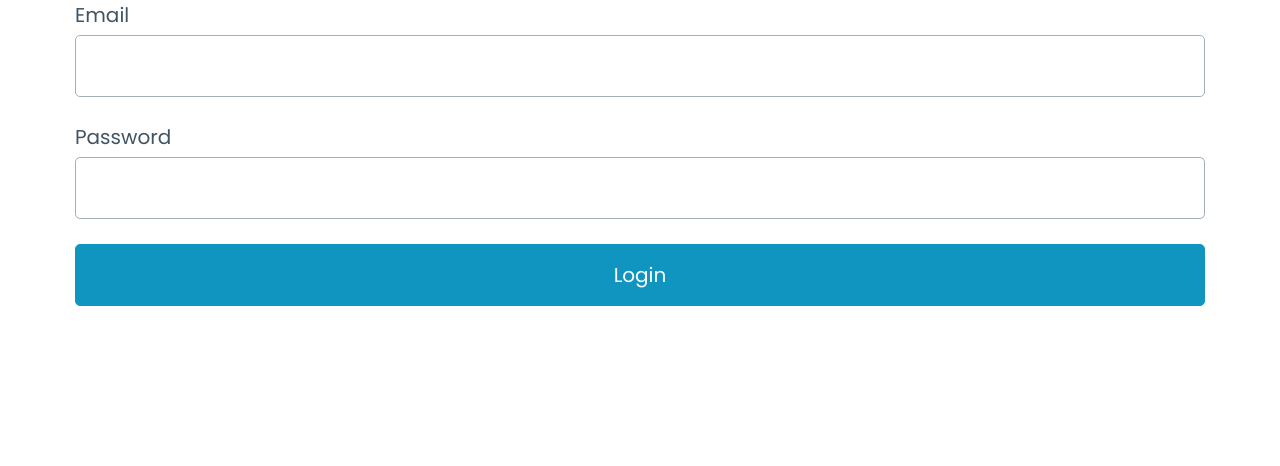
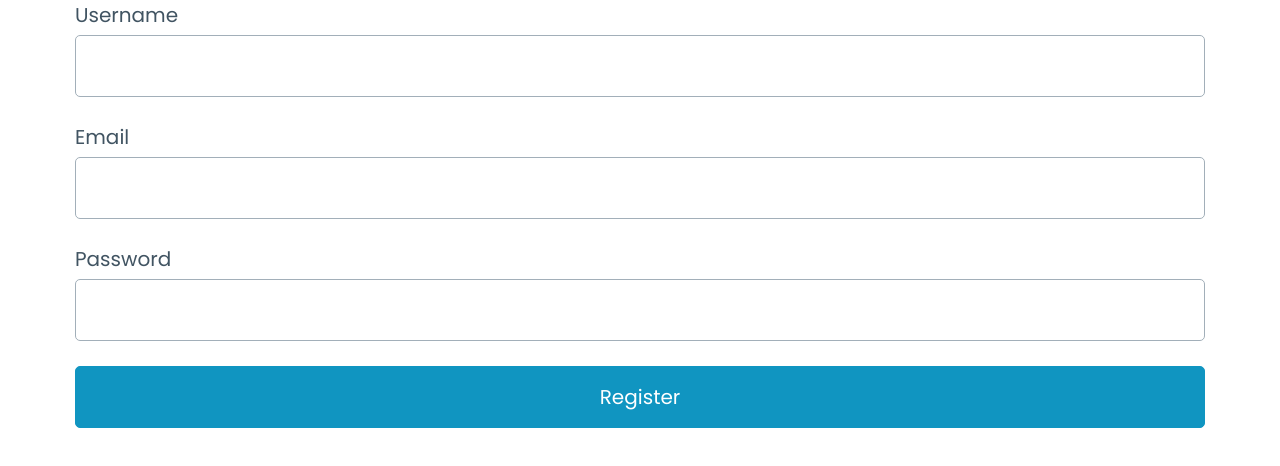
Before and after one commit to Zaniuk/AlkemyChallenge, a React (Vite) app in the folder client/: page /register in a window 1280 px wide. Shown: the top 466 px of the page. Built offline with nearby package versions, Linux system fonts and the light colour scheme.

Commit message:
Added register (not working yet)

```diff
--- a/client/src/components/Create/CreateOperation.jsx
+++ b/client/src/components/Create/CreateOperation.jsx
@@ -5,7 +5,7 @@ import { createOpr } from '../../helpers/helpers.js'
 import DatePicker from 'react-datepicker'
 
 export default function CreateOperation() {
-    const [concept, setConcept] = useState('Taxes')
+    const [concept, setConcept] = useState('Services')
     const [type, setType] = useState('outcome')
     const [amount, setAmount] = useState(1)
     const token = sessionStorage.getItem('token')
@@ -17,13 +17,11 @@ export default function CreateOperation() {
                 e.preventDefault()
                 if (token) {
                     const date = new Date(startDate).toISOString()
-                    console.log(date)
+
                     createOpr({ concept, amount, type, token, date })
                         .then(res => {
-                            if (res) {
-                                setTimeout(() => {
-                                    window.location.replace('/')
-                                }, 500)
+                            if (!res.error) {
+                                location.replace('/')
                             }
                         })
                 } else {
--- a/client/src/components/Login/UserLogin.jsx
+++ b/client/src/components/Login/UserLogin.jsx
@@ -29,6 +29,7 @@ export default function UserLogin() {
           <input onChange={handlePassword} id='password' type="password" required />
         </label>
         <input type="submit" value='Login' id="submit" />
+        <span>Don't have account? Click<a href="/register"> here</a></span>
       </form>
     </div>
   )
--- a/client/src/components/Register/UserRegister.jsx
+++ b/client/src/components/Register/UserRegister.jsx
@@ -7,6 +7,10 @@ export default function UserRegister() {
   return (
     <div className="container">
       <form onSubmit={signUp}>
+      <label>
+          Username
+          <input type="text" required />
+        </label>
         <label>
           Email
           <input type="email" required />
@@ -15,7 +19,7 @@ export default function UserRegister() {
           Password
           <input type="password" required />
         </label>
-        <input type="submit" value='Login' id="submit" />
+        <input type="submit" value='Register' id="submit" />
       </form>
     </div>
   )
```
